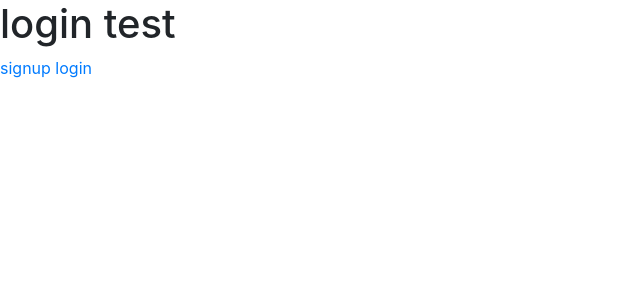
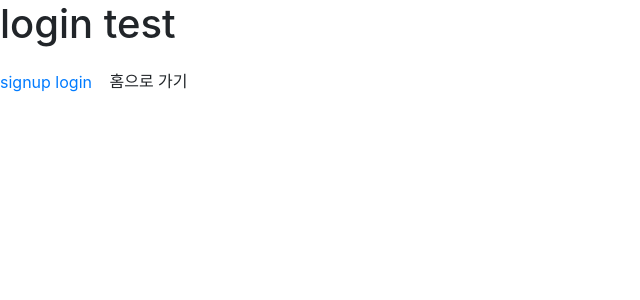
Before and after one commit to YooInKeun/8Ton-Hackathon-Team12, a Django app: page /accounts/ in a window 1280 px wide. Shown: the top 300 px of the page, without its empty margins (0-640 px from the left). Run offline with Django 3.2, Linux system fonts and the light colour scheme; some libraries are stand-ins or nearby versions.

Commit message:
[ADD] 로그인 홈으로 가기 버튼 생성

```diff
--- a/myproject/accounts/templates/accounts_index.html
+++ b/myproject/accounts/templates/accounts_index.html
@@ -23,6 +23,12 @@
 <a href="{% url 'accounts:login' %}">login</a>
 
 {% endif %}
+
+<a class="navbar-brand" href="{% url 'home' %}" style="font-size:25px;">
+    <button type="button" class="btn">
+        홈으로 가기
+    </button>
+</a>
 {% endblock %}
 
 {% block extra-script %}
--- a/myproject/accounts/templates/login.html
+++ b/myproject/accounts/templates/login.html
@@ -22,7 +22,11 @@
     <input type="submit" value="Login!">
 
 
-
+    <a class="navbar-brand" href="{% url 'home' %}" style="font-size:25px;">
+        <button type="button" class="btn">
+            홈으로 가기
+        </button>
+    </a>
 </form>
 {% endblock %}
 
--- a/myproject/myproject/templates/base.html
+++ b/myproject/myproject/templates/base.html
@@ -25,7 +25,6 @@
     <script src="https://code.jquery.com/jquery-3.3.1.slim.min.js"></script>
     <script src="https://cdnjs.cloudflare.com/ajax/libs/popper.js/1.14.7/umd/popper.min.js"></script>
     <script src="https://stackpath.bootstrapcdn.com/bootstrap/4.3.1/js/bootstrap.min.js"></script>
-    {% block extra-style %}{% endblock %}
 
 </head>
 
```
Also changed, not shown: myproject/accounts/templates/signup.html (+6 -4 lines).
